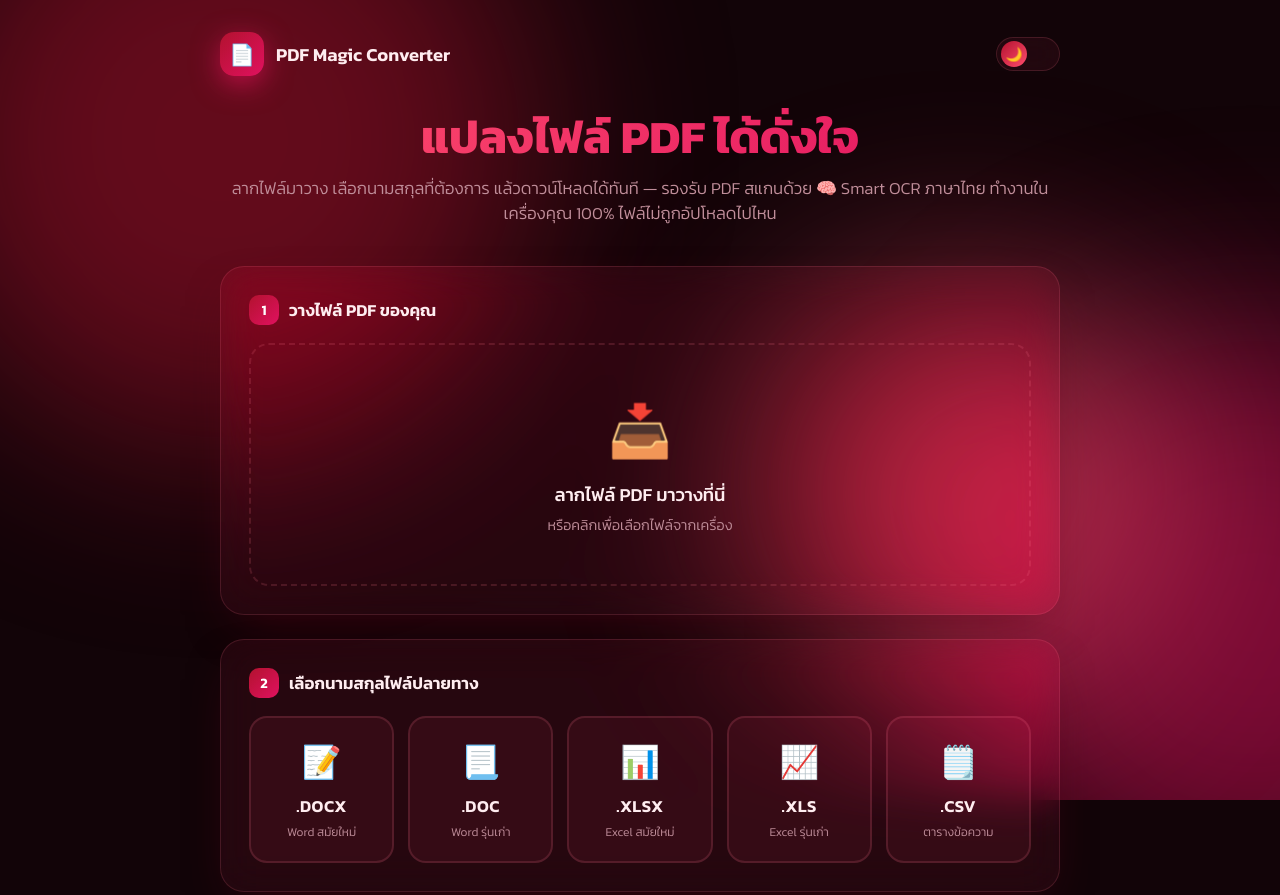
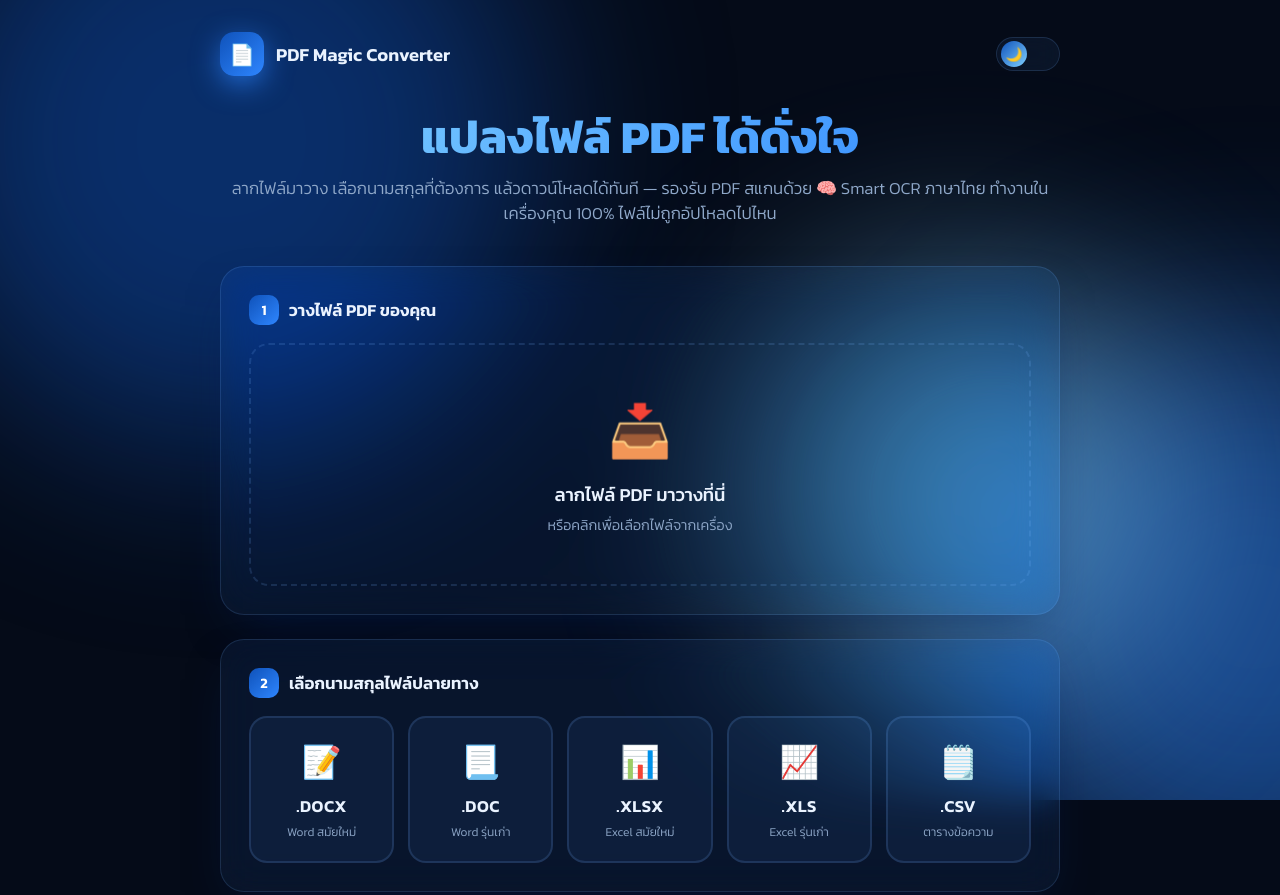
Before and after one commit to Tonyy1991/pdf-magic-converter, a plain HTML site: page index.html in a window 1280 px wide. Shown: the top 895 px of the page. Drawn offline with Linux system fonts and the light colour scheme; a script that the page names is missing.

Commit message:
ธีมกลางคืนใหม่: Blue Diamond แซฟไฟร์น้ำเงินประกายน้ำแข็ง
Co-Authored-By: Claude Fable 5 <noreply@anthropic.com>

```diff
--- a/index.html
+++ b/index.html
@@ -3,7 +3,7 @@
 <head>
 <meta charset="UTF-8">
 <meta name="viewport" content="width=device-width, initial-scale=1.0, viewport-fit=cover">
-<meta name="theme-color" content="#120408" id="metaTheme">
+<meta name="theme-color" content="#050b18" id="metaTheme">
 <meta name="description" content="แปลงไฟล์ PDF เป็น DOCX, DOC, XLSX, XLS, CSV พร้อม Smart OCR ภาษาไทย — ทำงานในเครื่องคุณ 100%">
 <title>PDF Magic Converter — แปลง PDF เป็น DOCX / DOC / XLSX / CSV / XLS</title>
 <link rel="manifest" href="manifest.json">
@@ -20,21 +20,21 @@
 <script src="https://cdn.jsdelivr.net/npm/tesseract.js@5.1.1/dist/tesseract.min.js"></script>
 <style>
   /* ========== CSS Variables & Themes ========== */
-  /* ธีมกลางคืน: Blood Diamond — ทับทิมแดงเข้มบนพื้นดำ หรูดุดัน 🔻💎 */
+  /* ธีมกลางคืน: Blue Diamond — แซฟไฟร์น้ำเงินเข้มประกายน้ำแข็งบนพื้นดำ 🔷💎 */
   :root[data-theme="dark"] {
-    --bg: #120408;
-    --bg2: #1e0710;
-    --text: #ffedf0;
-    --text-dim: #c08e9a;
-    --glass: rgba(255, 80, 110, 0.07);
-    --glass-border: rgba(255, 120, 145, 0.16);
-    --glass-hover: rgba(255, 90, 120, 0.12);
-    --accent1: #b3122f;   /* เลือดหมูเข้ม */
-    --accent2: #e0115f;   /* Ruby แท้ */
-    --accent3: #ff4d6d;   /* ประกายเพชรแดง */
+    --bg: #050b18;
+    --bg2: #0a1428;
+    --text: #eaf3ff;
+    --text-dim: #8fa8c9;
+    --glass: rgba(90, 160, 255, 0.07);
+    --glass-border: rgba(120, 180, 255, 0.16);
+    --glass-hover: rgba(100, 170, 255, 0.12);
+    --accent1: #0f52ba;   /* Sapphire แท้ */
+    --accent2: #2e86ff;   /* น้ำเงินเจียระไน */
+    --accent3: #7fd0ff;   /* ประกายน้ำแข็ง */
     --success: #10b981;
-    --shadow: rgba(90, 0, 22, 0.6);
-    --particle: rgba(255, 105, 125, 0.55);
+    --shadow: rgba(0, 30, 90, 0.6);
+    --particle: rgba(150, 205, 255, 0.55);
   }
   /* ธีมกลางวัน: Tiffany Blue — สวยใส วิ้ง ๆ มีระดับ 💎 */
   :root[data-theme="light"] {
@@ -638,7 +638,7 @@ $('themeToggle').addEventListener('click', () => {
   root.dataset.theme = next;
   $('toggleKnob').textContent = next === 'dark' ? '🌙' : '☀️';
   // แถบ URL บนมือถือเปลี่ยนสีตามธีม
-  $('metaTheme').content = next === 'dark' ? '#120408' : '#e9f9f8';
+  $('metaTheme').content = next === 'dark' ? '#050b18' : '#e9f9f8';
 });
 
 /* ---------- เทคนิค 3: Particles ---------- */
```
Also changed, not shown: manifest.json.
